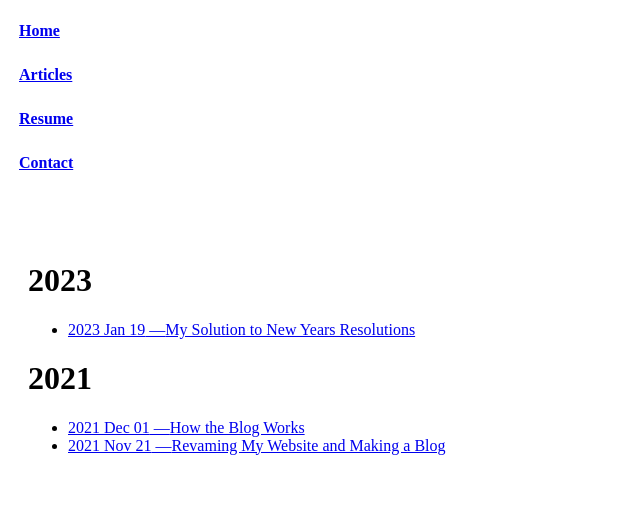
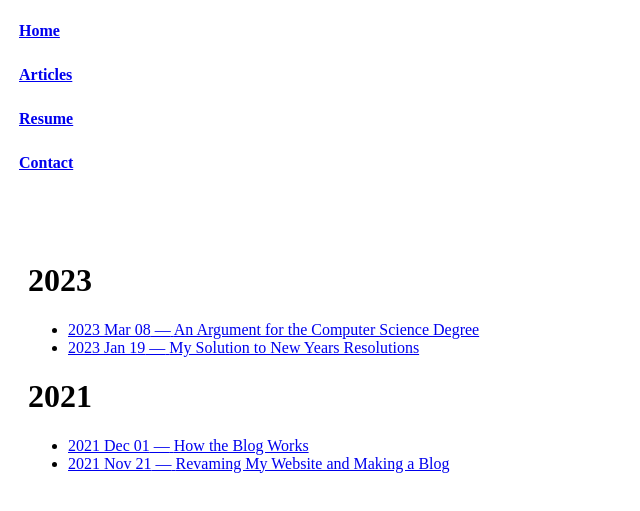
Before and after one commit to Blugil/dagnello.io, a Gatsby site: page /blog in a window 1280 px wide. Shown: the part 283-794 px from the top of the page, without its empty margins (0-640 px from the left). Built offline with nearby package versions, Linux system fonts and the light colour scheme; Gatsby itself is replaced by a stand-in of ours.

Commit message:
started new blog post and fixed a smalls spacing issue in the article-link list

```diff
--- a/src/components/bloglist/bloglist.tsx
+++ b/src/components/bloglist/bloglist.tsx
@@ -19,6 +19,7 @@ const createArticleLinkListElement = (
       <Link to={linkDestination}>
         {' '}
         {date} &mdash;
+        {' '}
         <span>{title}</span>{' '}
       </Link>
     </li>
--- /dev/null
+++ b/src/pages/posts/post-4.md
@@ -0,0 +1,9 @@
+---
+title: 'An Argument for the Computer Science Degree'
+slug: '/an-argument-for-the-computer-science-degree'
+date: '2023 Mar 08'
+---
+
+# An Argument for the Computer Science Degree
+
+(and a standard college degree path as a whole)
```
